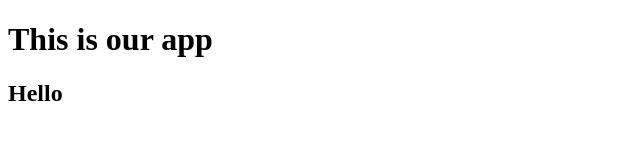
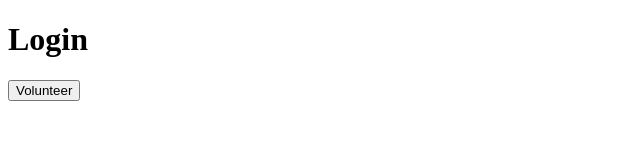
Before and after one commit to NathanNobert/AUCSCCamClub, an Electron app: page src/index.html in a window 800 px wide. Shown: the whole page, without its empty margins (0-640 px from the left). Drawn offline with Linux system fonts and the light colour scheme.

Commit message:
Playing around with it

```diff
--- a/index.js
+++ b/index.js
@@ -10,7 +10,7 @@ function createWindow () {
 
   // and load the index.html of the app.
   win.loadURL(url.format({
-    pathname: path.join(__dirname, 'index.html'),
+    pathname: path.join(__dirname, 'src/index.html'),
     protocol: 'file:',
     slashes: true
   }))
--- a/src/index.html
+++ b/src/index.html
@@ -4,7 +4,9 @@
 	<title>AUCSC320 Cam Club Project</title>
 </head>
 <body>
-	<h1>This is our app</h1>
-	<h2>Hello</h2>
+	<h1>Login</h1>
+
+	<button>Volunteer</button>
+
 </body>
 </html>
```
